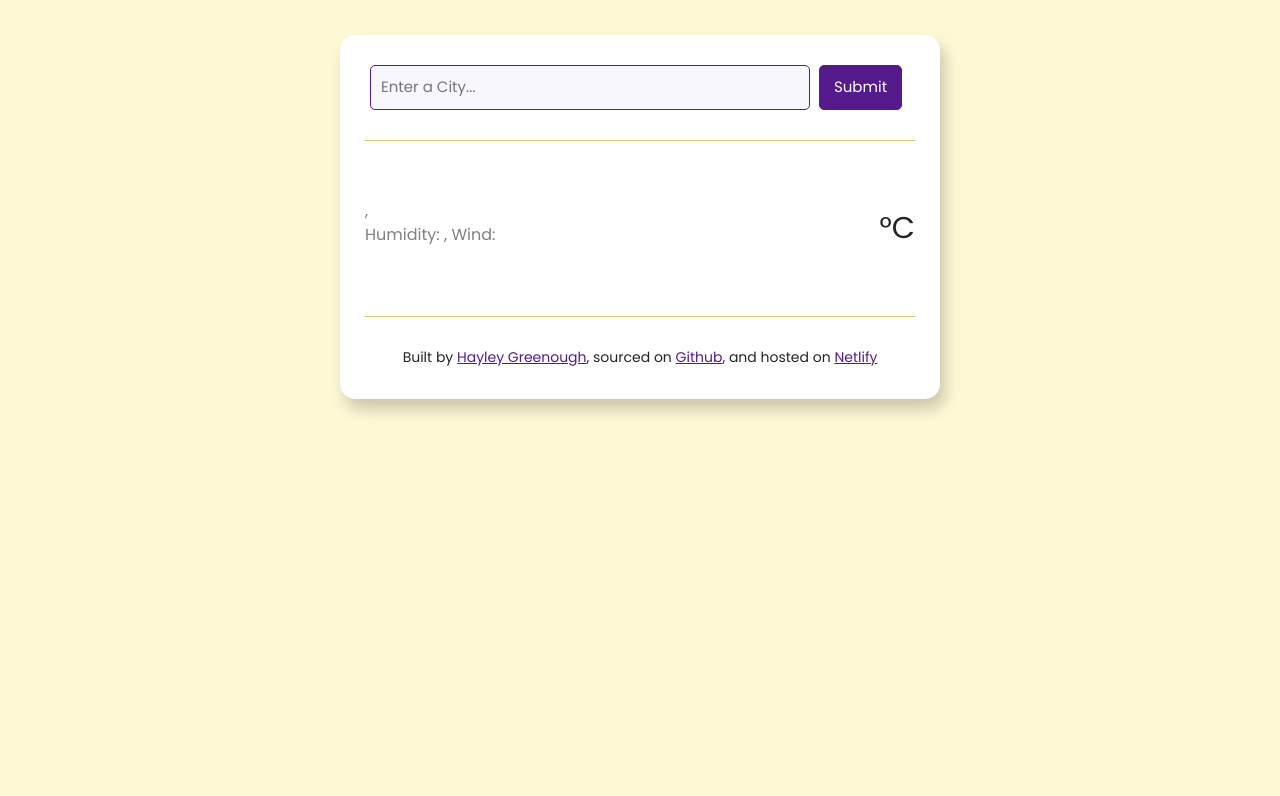
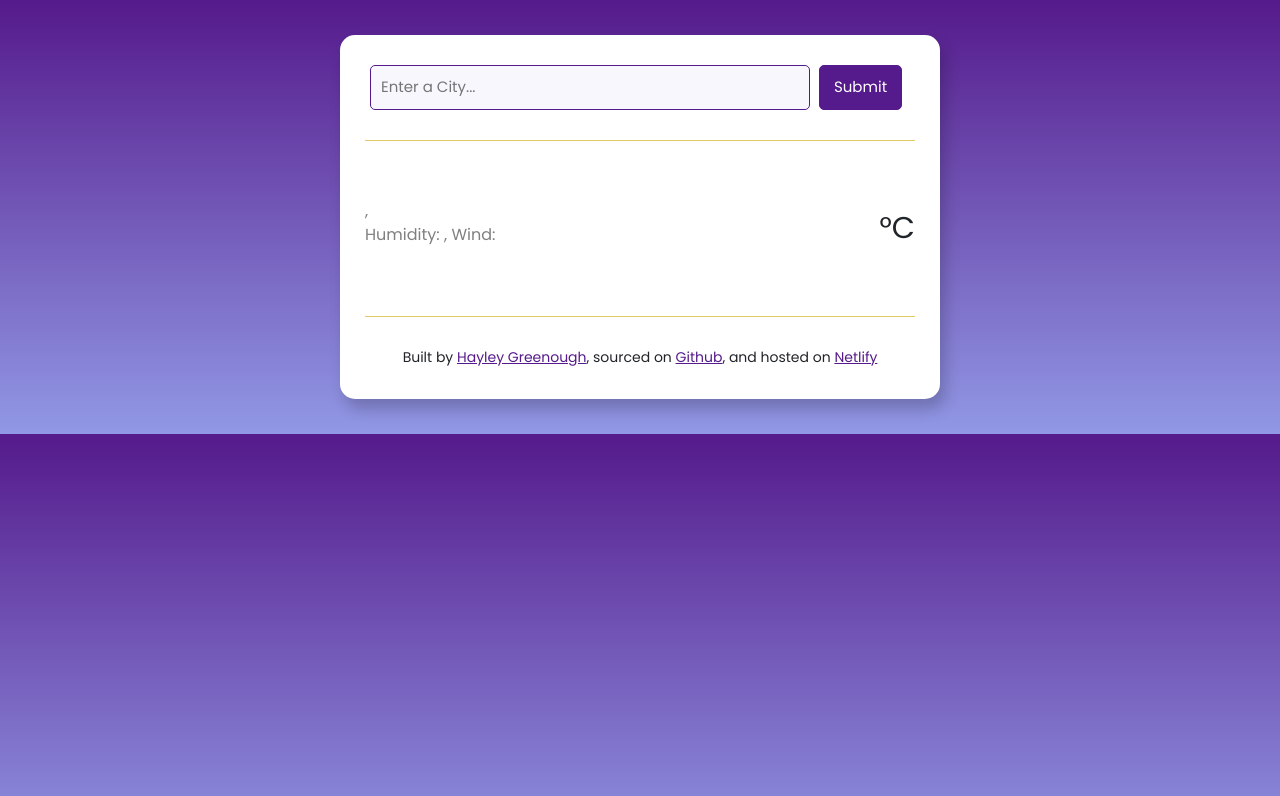
Before and after one commit to greenough-h/weather-app-plus, a plain HTML site: page index.html in a window 1280 px wide. Drawn offline with nearby package versions, Linux system fonts and the light colour scheme; no server answers; a web font is replaced by a local one.

Commit message:
Updated Background CSS

```diff
--- a/index.html
+++ b/index.html
@@ -7,13 +7,14 @@
     <title>Weather App</title>
     <link href="https://cdn.jsdelivr.net/npm/bootstrap@5.3.2/dist/css/bootstrap.min.css" rel="stylesheet"
         integrity="sha384-T3c6CoIi6uLrA9TneNEoa7RxnatzjcDSCmG1MXxSR1GAsXEV/Dwwykc2MPK8M2HN" crossorigin="anonymous">
-    <link rel="stylesheet" href="src/style.css">
+
     <link rel="preconnect" href="https://fonts.googleapis.com">
     <link rel="preconnect" href="https://fonts.gstatic.com" crossorigin>
     <link
         href="https://fonts.googleapis.com/css2?family=Autour+One&family=Poppins:ital,wght@0,100;0,200;0,300;0,400;0,500;0,600;0,700;0,800;0,900;1,100;1,200;1,300;1,400;1,500;1,600;1,700;1,800;1,900&display=swap"
         rel="stylesheet">
     <script src="https://cdn.jsdelivr.net/npm/axios@1.1.2/dist/axios.min.js"></script>
+    <link rel="stylesheet" href="src/style.css">
 </head>
 
 <body>
--- a/src/style.css
+++ b/src/style.css
@@ -1,5 +1,5 @@
 body {
-  background: #fff8d5;
+  background: linear-gradient(#551a8b, #9198e5);
   font-family: Poppins;
 }
 
```
